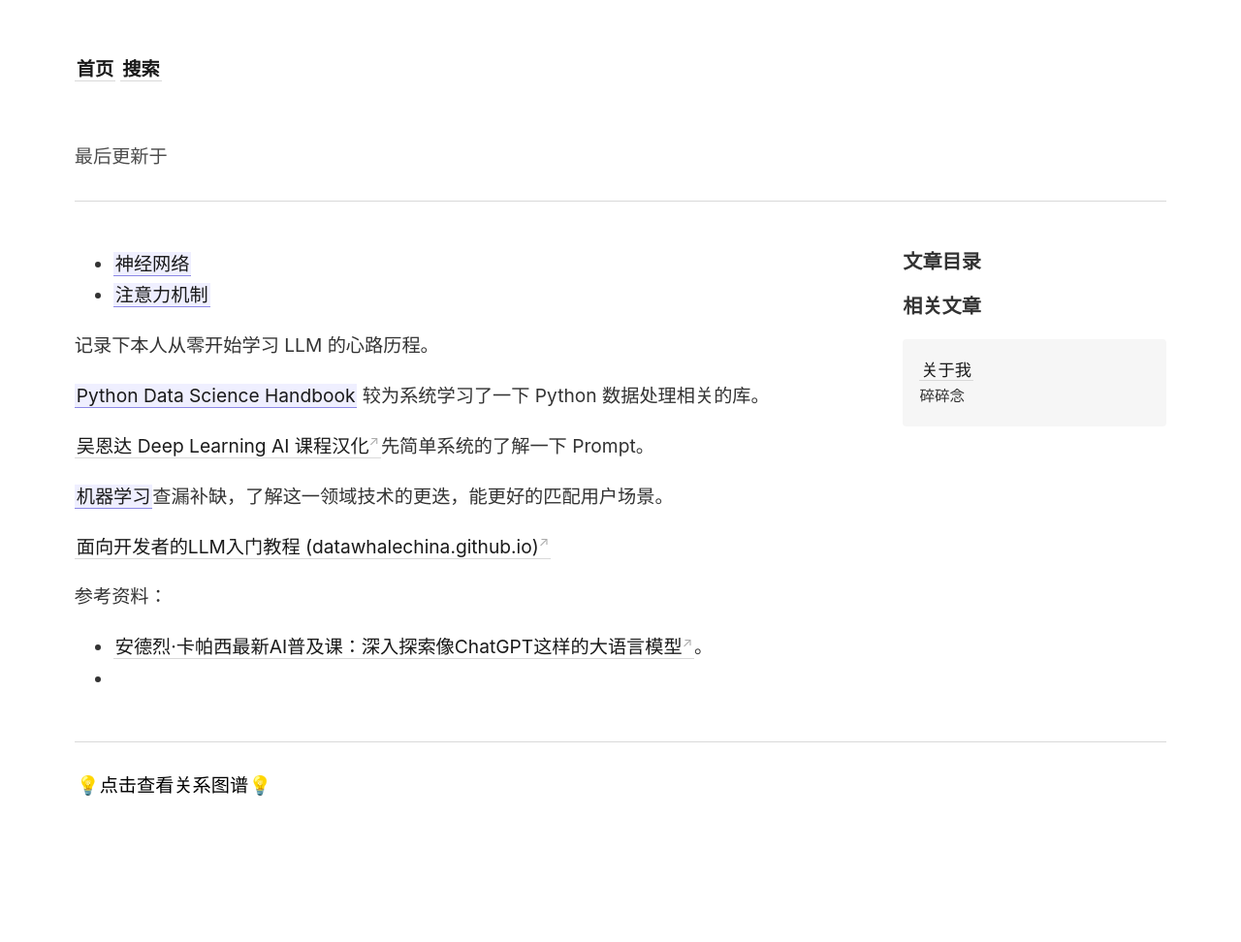
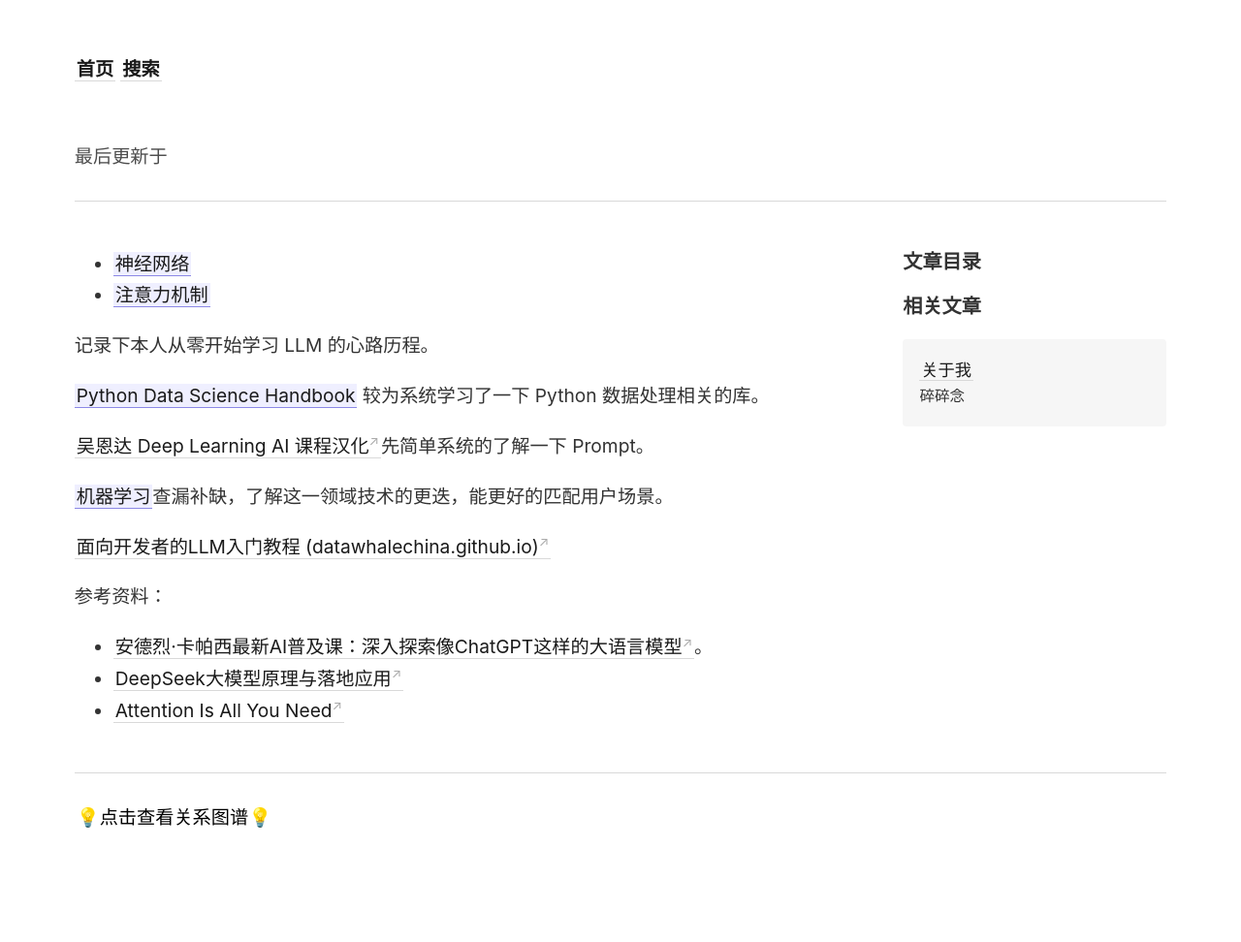
Before and after one commit to wingowen/digital-garden-jekyll, a Jekyll site: the page built from _notes/大模型/大模型.md, in a window 1280 px wide. Shown: the whole page at 97% size. Built offline with Jekyll 4.4.1, drawn with Linux system fonts in a browser that asks for light colours; before the commit the page ends 940 px from its top, so only the background shows below that.

Commit message:
vault backup: 2025-03-04 01:14:19

```diff
--- a/_notes/大模型/大模型.md
+++ b/_notes/大模型/大模型.md
@@ -16,4 +16,5 @@
 
 参考资料：
 - [安德烈·卡帕西最新AI普及课：深入探索像ChatGPT这样的大语言模型](https://www.bilibili.com/video/BV1y69TYTEUw)。
--
+- [DeepSeek大模型原理与落地应用](https://www.bilibili.com/video/BV17E9FYuEsf)
+- [Attention Is All You Need](https://www.bilibili.com/video/BV1pr421t73G)
```
